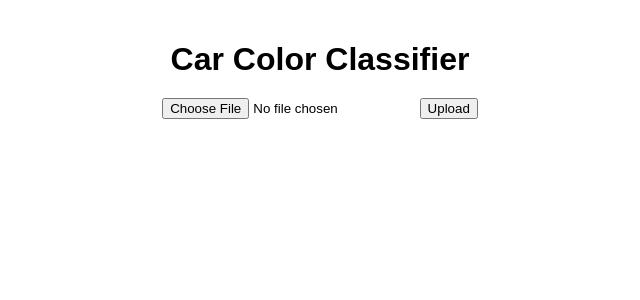
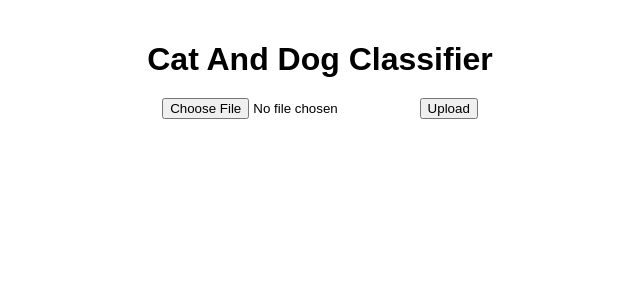
Before and after one commit to abdul-rehman18/Cat-and-Dog-Classification-with-Flask, a Flask app: page / in a window 1280 px wide. Shown: the top 300 px of the page, without its empty margins (320-960 px from the left). Run offline with Flask 3, Linux system fonts and the light colour scheme.

Commit message:
Modified Front End in HTML

```diff
--- a/templates/index.html
+++ b/templates/index.html
@@ -1,11 +1,11 @@
 <!DOCTYPE html>
 <html>
 <head>
-    <title>Car Color Classifier</title>
+    <title>Cat And Dog Classifier</title>
     <link rel="stylesheet" href="{{ url_for('static', filename='css/style.css') }}">
 </head>
 <body>
-    <h1>Car Color Classifier</h1>
+    <h1>Cat And Dog Classifier</h1>
     <form method="POST" enctype="multipart/form-data">
         <input type="file" name="file">
         <input type="submit" value="Upload">
```
